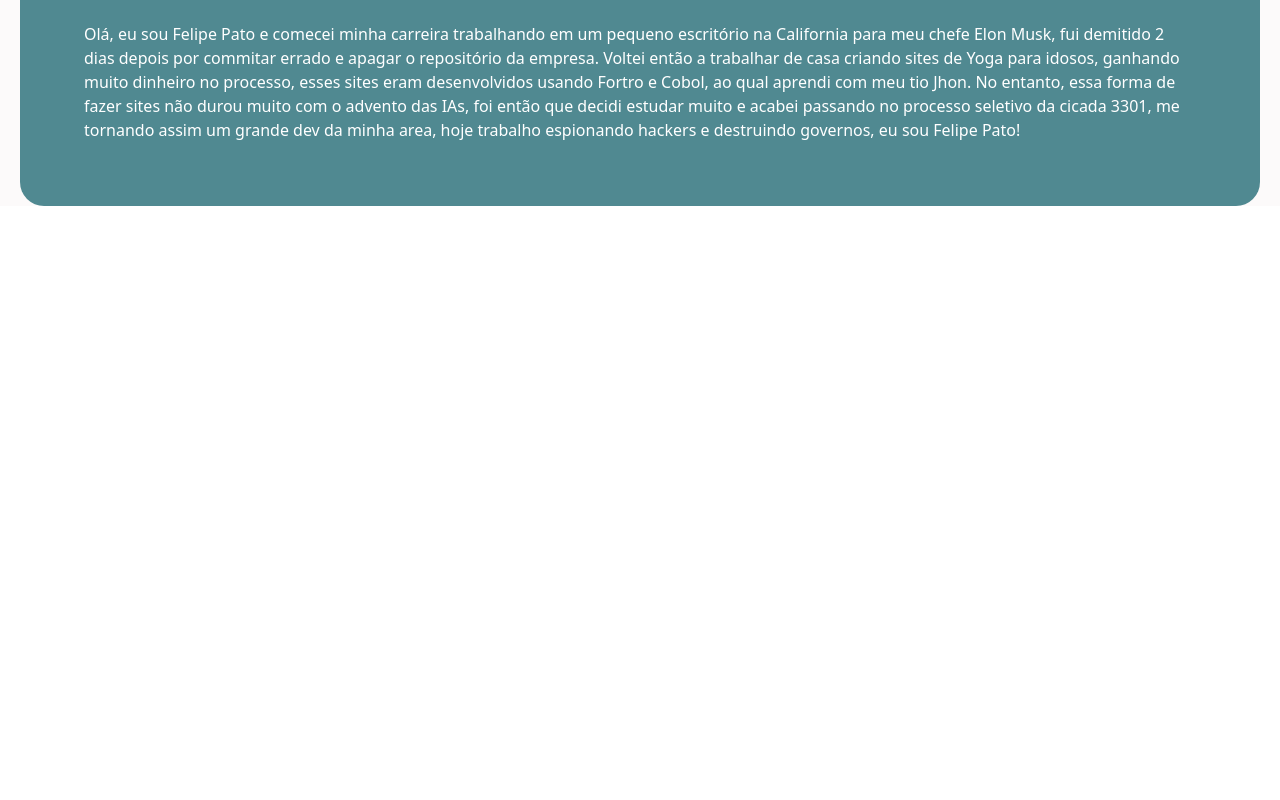
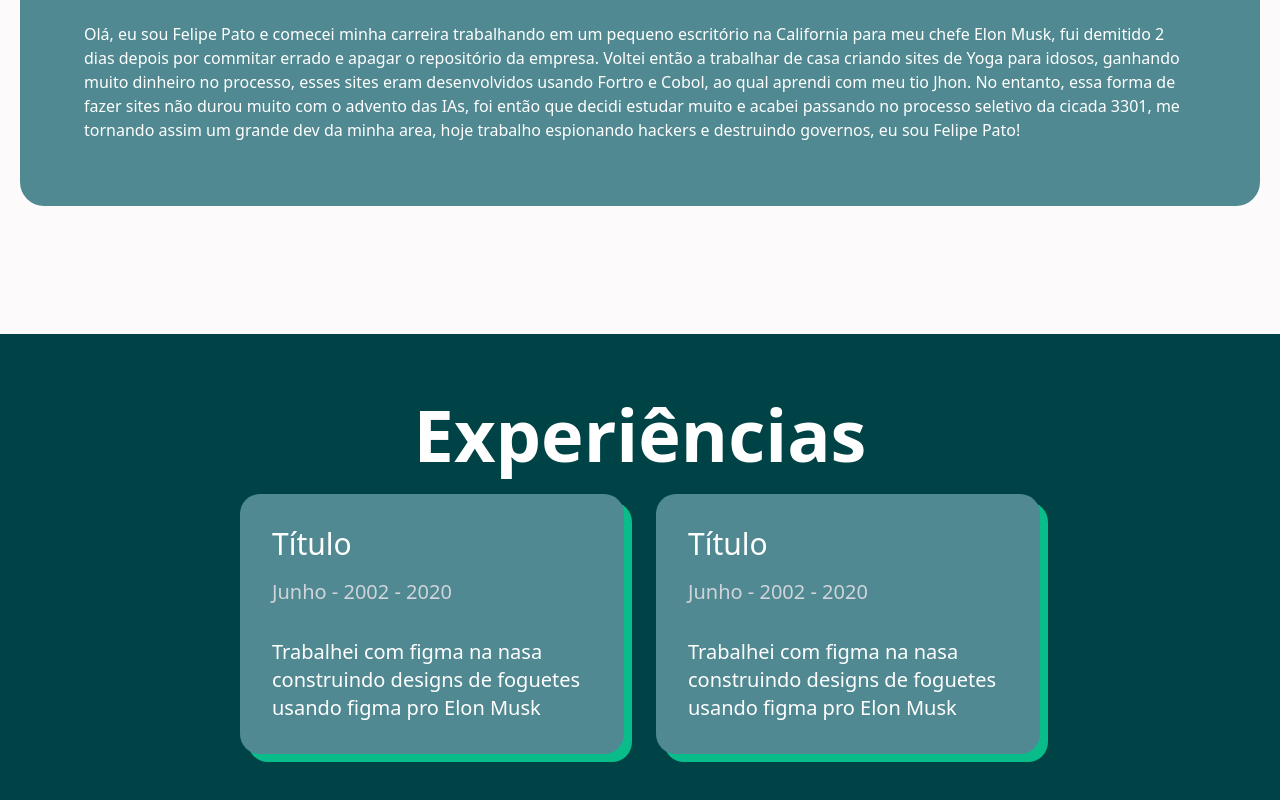
Before and after one commit to fabianoqss/desafio-03-aws-react, a React (Vite) app: page /home in a window 1280 px wide. Shown: the part 952-1752 px from the top of the page. Before the commit the page ends 1158 px from the top, so only its background shows below. Built offline with nearby package versions, Linux system fonts and the light colour scheme.

Commit message:
Feat: Configuração do Firebase e do Github

```diff
--- a/package.json
+++ b/package.json
@@ -10,6 +10,7 @@
     "preview": "vite preview"
   },
   "dependencies": {
+    "firebase": "^11.0.1",
     "react": "^18.3.1",
     "react-dom": "^18.3.1",
     "react-icons": "^5.3.0",
--- /dev/null
+++ b/src/Firebase/firebaseConfig.ts
@@ -0,0 +1,21 @@
+import { initializeApp, getApps } from 'firebase/app';
+import { getAuth, GithubAuthProvider } from 'firebase/auth';
+
+const firebaseConfig = {
+  apiKey: "AIzaSyCWVP8u8aVIrJlSh57uRZanPV9Czhkl97w",
+  authDomain: "project-6f4cc.firebaseapp.com",
+  projectId: "project-6f4cc",
+  storageBucket: "project-6f4cc.firebasestorage.app",
+  messagingSenderId: "7034155123",
+  appId: "1:7034155123:web:a2f0ed3ae146068450fa06",
+  measurementId: "G-TKBX6Q6DQ1"
+};
+
+if (!getApps().length) {
+  initializeApp(firebaseConfig);
+}
+
+const auth = getAuth();
+const provider = new GithubAuthProvider();
+
+export { auth, provider };
--- /dev/null
+++ b/src/components/Card.tsx
@@ -0,0 +1,23 @@
+import React from 'react';
+
+
+const Card: React.FC = () =>{
+
+  return (
+    <div className='bg-card_color mt-6 grid max-w-sm p-8 gap-4 rounded-[20px] shadow-custom-offset'>
+      <h1 className='text-3xl text-white'>Título</h1>
+      <p className='text-xl text-tertiary_text'>Junho - 2002 - 2020</p>
+      <div className='flex gap-3'>
+
+      </div>
+
+      <p className='text-left text-white text-xl '>
+      Trabalhei com figma na nasa construindo designs de foguetes usando figma pro Elon Musk
+      </p>
+
+
+    </div>
+  )
+}
+
+export default Card;
--- a/src/pages/Home.tsx
+++ b/src/pages/Home.tsx
@@ -2,6 +2,7 @@ import React from 'react';
 import Header from '../components/Header'
 import Footer from '../components/Footer'
 import Button from '../components/Button';
+import Card from '../components/Card';
 
 const Home: React.FC = () => {
 
@@ -37,9 +38,14 @@ const Home: React.FC = () => {
 
     </article>
 
+    <section className='grid justify-center bg-secondary_color mt-32 py-16'>
+      <h1 className='text-center text-7xl text-white font-bold'>Experiências</h1>
 
-
-
+      <div className='grid grid-cols-2 justify-center gap-8'>
+      <Card />
+      <Card />
+      </div>
+      </section>
 
     </div>
   );
--- a/src/pages/Login.tsx
+++ b/src/pages/Login.tsx
@@ -1,7 +1,29 @@
 import React from 'react';
+import { signInWithPopup } from 'firebase/auth';
 import { FaArrowRight } from "react-icons/fa";
 import { TbBrandGithubFilled } from "react-icons/tb";
+import { auth, provider } from '../Firebase/firebaseConfig';
 
+const GitHubLoginButton = () => {
+  const loginWithGithub = () => {
+    signInWithPopup(auth, provider)
+      .then(async (result) => {
+        const user = result.user;
+        console.log("Usuário:", user);
+        const token = await user.getIdToken();
+        console.log("Token de acesso:", token);
+      })
+      .catch((error) => {
+        console.log("Erro no login com Github:", error);
+      });
+  };
+
+  return (
+    <button className='bg-dark_green text-xl text-secondary_text px-6 py-3 rounded-2xl flex items-center gap-3' onClick={loginWithGithub}>
+      <TbBrandGithubFilled className='w-6 h-6' /> Github
+    </button>
+  );
+};
 
 const Login: React.FC = () =>{
   return (
@@ -33,14 +55,7 @@ const Login: React.FC = () =>{
 
     <div className="flex items-center gap-3">
       <span className='text-2xl font-bold'> Acesse sua conta com </span>
-      <a
-        href="https://github.com/login"
-        target="_blank"
-        rel="noopener noreferrer"
-        className="bg-dark_green text-xl text-secondary_text px-6 py-3 rounded-2xl flex items-center gap-3"
-      >
-        <TbBrandGithubFilled className='w-6 h-6'/> Github
-      </a>
+      <GitHubLoginButton/>
     </div>
   </div>
 </div>
```
Also changed, not shown: 1 other file (tests, documents, lock files or other folders).
